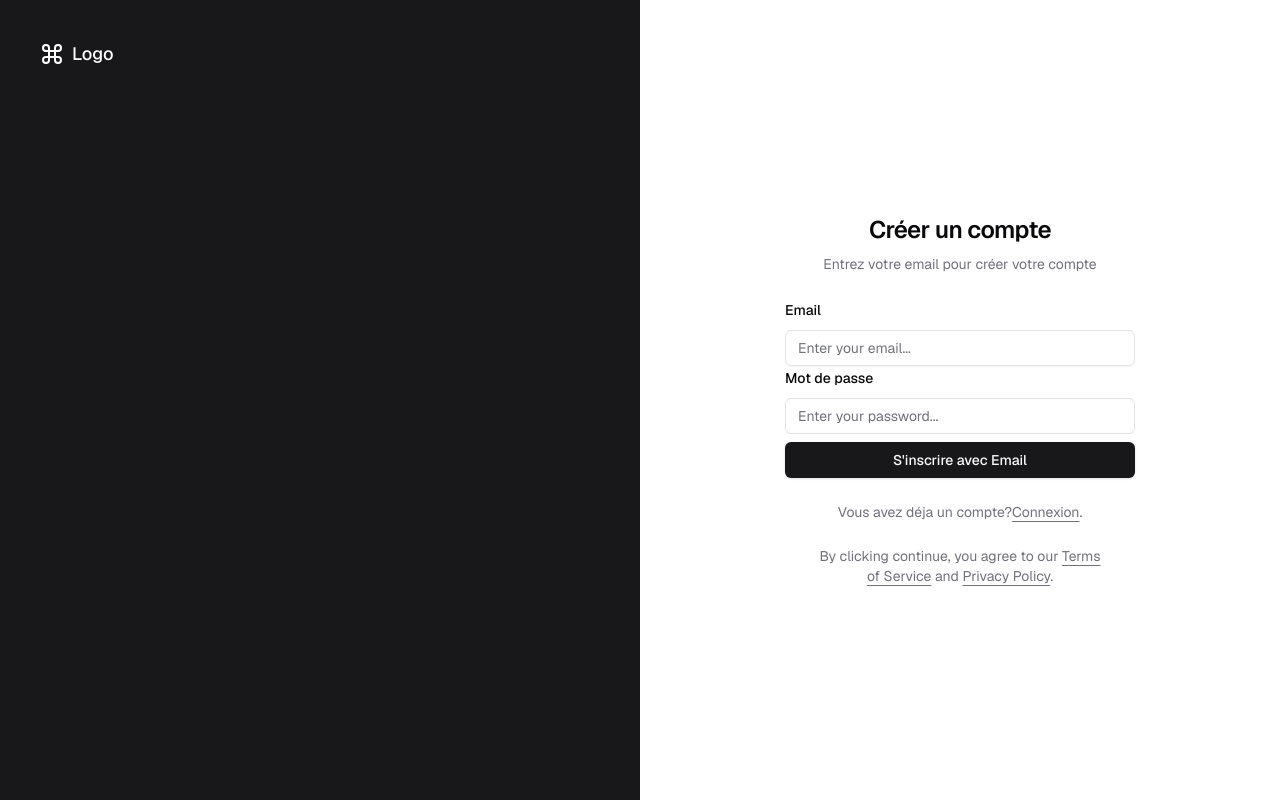
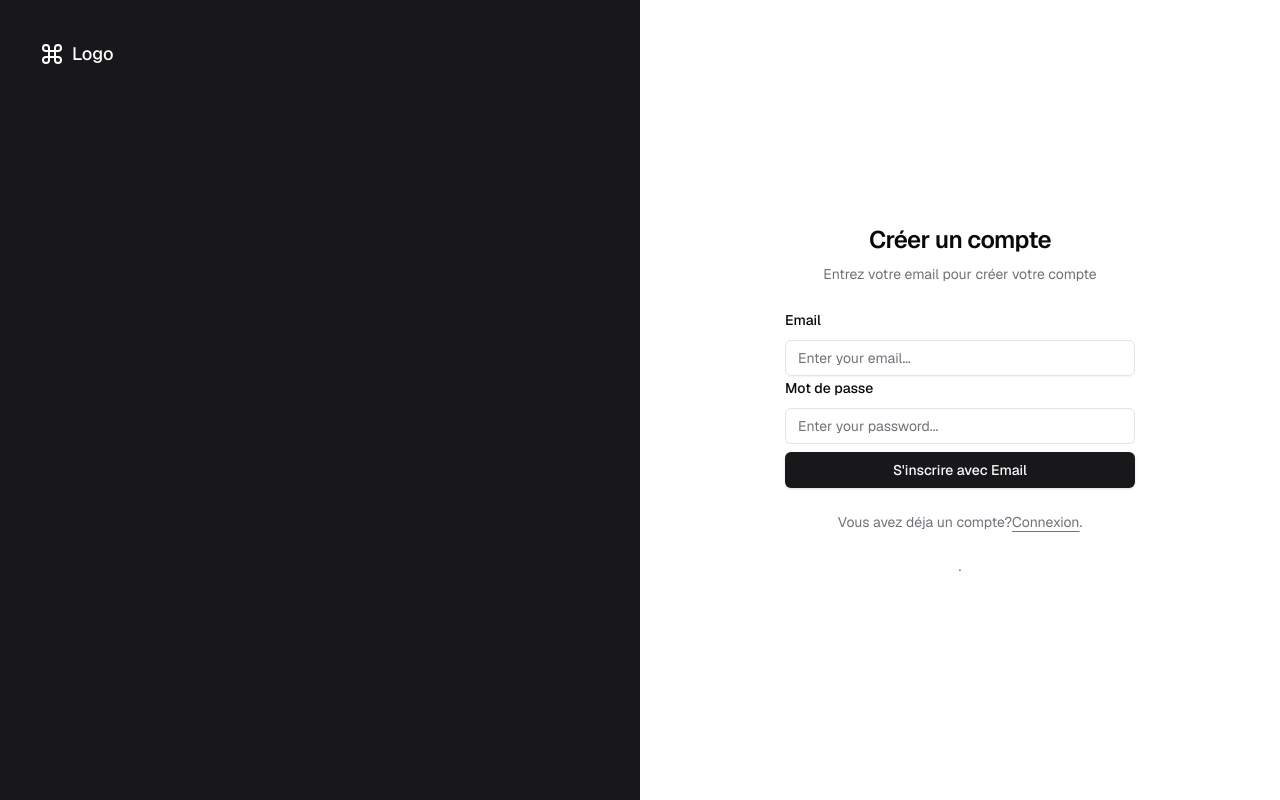
Before and after one commit to jeremi-24/ged, a Next.js app: page /inscription in a window 1280 px wide. Built offline with nearby package versions, Linux system fonts and the light colour scheme; no server answers.

Commit message:
Update signup-view.tsx

```diff
--- a/src/app/inscription/signup-view.tsx
+++ b/src/app/inscription/signup-view.tsx
@@ -66,19 +66,19 @@ export default function SignUpViewPage() {
             .
           </p>
           <p className="px-8 text-center text-sm text-muted-foreground">
-            By clicking continue, you agree to our{' '}
+
             <Link
               href="/terms"
               className="underline underline-offset-4 hover:text-primary"
             >
-              Terms of Service
+
             </Link>{' '}
-            and{' '}
+            {' '}
             <Link
               href="/privacy"
               className="underline underline-offset-4 hover:text-primary"
             >
-              Privacy Policy
+
             </Link>
             .
           </p>
```
